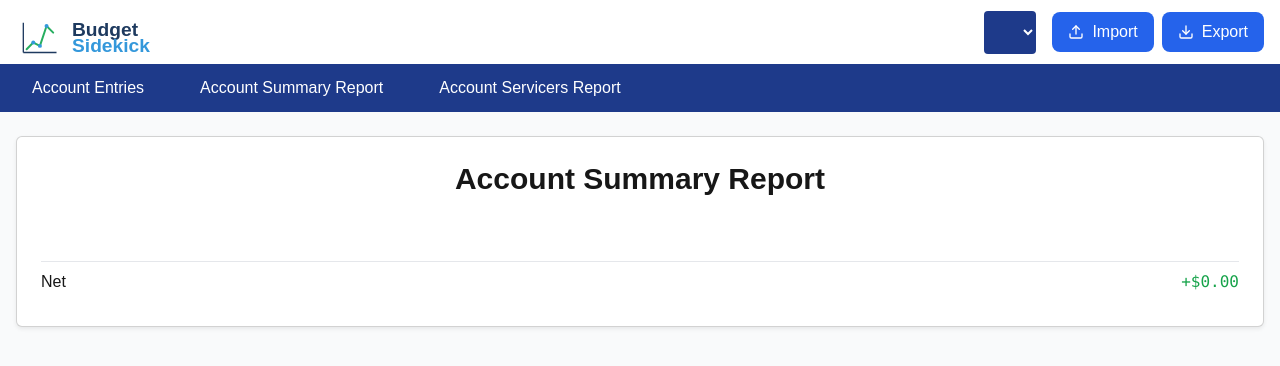
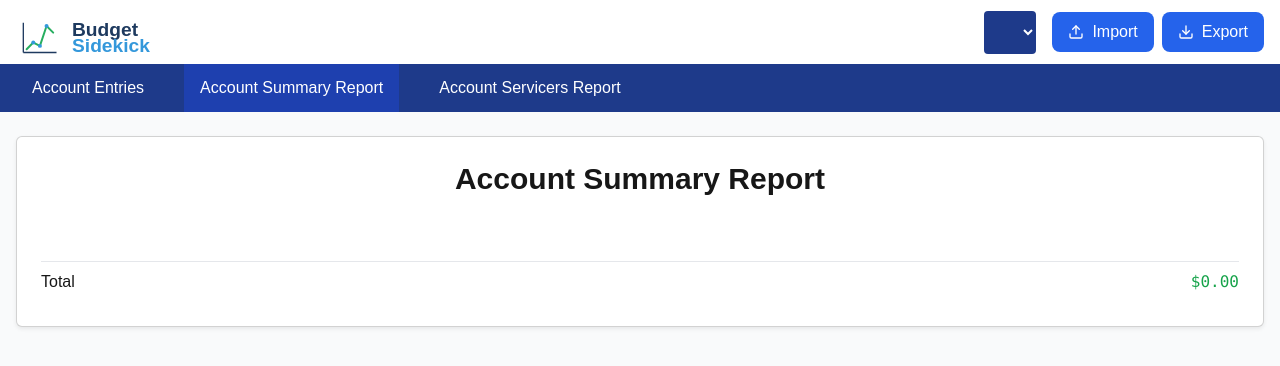
Before and after one commit to primordial-software-llc/budget-sidekick, a Next.js app: page /dashboard/account-summary-report in a window 1280 px wide. Shown: the top 366 px of the page. Built offline with nearby package versions, Linux system fonts and the light colour scheme.

Commit message:
Add decimal formatting using decimal.js. Add custom formatting to dictate rounding explicitly using round up at even.

```diff
--- a/package.json
+++ b/package.json
@@ -9,6 +9,7 @@
     "lint": "next lint"
   },
   "dependencies": {
+    "decimal.js": "^10.5.0",
     "lucide-react": "^0.469.0",
     "next": "15.1.3",
     "react": "^19.0.0",
--- a/src/app/dashboard/account-servicers-report/page.js
+++ b/src/app/dashboard/account-servicers-report/page.js
@@ -5,6 +5,7 @@ import { getLedger, getAllLedgerNames } from '@/utils/indexedDB';
 import { ChevronDownIcon, ChevronRightIcon } from 'lucide-react';
 import { LOCAL_STORAGE_KEY_LEDGER } from '@/utils/constants';
 import DashboardLayout from '@/components/DashboardLayout';
+import Decimal from '@/lib/decimal-config';
 
 // Helper function to extract payment account
 function getPaymentAccount(name) {
@@ -39,8 +40,8 @@ function createPaymentAccountStructure(entries) {
 
 // Component to render a payment account item
 function PaymentAccountItem({ name, data, onToggle }) {
-  const amount = data?.amount || 0;
-  const isPositive = amount >= 0;
+  const amount = new Decimal(data?.amount || 0);
+  const isPositive = amount.gte(0);
 
   return (
     <div>
@@ -59,20 +60,23 @@ function PaymentAccountItem({ name, data, onToggle }) {
         )}
         <span className="flex-grow">{name}</span>
         <span className={`font-mono ${isPositive ? 'text-green-600' : 'text-red-600'}`}>
-          ${Math.abs(amount).toFixed(2)}
+          ${amount.toFormat(2)}
         </span>
       </div>
 
       {data.isExpanded && data.entries.length > 0 && (
         <div className="ml-6">
-          {data.entries.map((entry, index) => (
+          {data.entries.map((entry, index) => {
+            const entryAmount = new Decimal(entry.amount);
+            return (
               <div key={index} className="flex justify-between py-1">
                 <span className="text-gray-600">{entry.name.split('-')[0].trim()}</span>
-              <span className={`font-mono ${entry.amount >= 0 ? 'text-green-600' : 'text-red-600'}`}>
-                ${Math.abs(entry.amount).toFixed(2)}
+                <span className={`font-mono ${entryAmount.gte(0) ? 'text-green-600' : 'text-red-600'}`}>
+                  ${entryAmount.toFormat(2)}
                 </span>
               </div>
-          ))}
+            );
+          })}
         </div>
       )}
     </div>
@@ -123,7 +127,8 @@ export default function DebitAccountReport() {
   };
 
   const calculateNetTotal = () => {
-    return Object.values(structure).reduce((total, data) => total + data.amount, 0);
+    return Object.values(structure).reduce((total, data) =>
+      total.plus(new Decimal(data.amount || 0)), new Decimal(0));
   };
 
   return (
@@ -147,10 +152,15 @@ export default function DebitAccountReport() {
             />
           ))}
           <div className="flex items-center py-2 border-t mt-4">
-            <span className="flex-grow font-medium">Net</span>
-            <span className={`font-mono font-medium ${calculateNetTotal() >= 0 ? 'text-green-600' : 'text-red-600'}`}>
-              {calculateNetTotal() >= 0 ? '+' : '-'}${Math.abs(calculateNetTotal()).toFixed(2)}
+            <span className="flex-grow font-medium">Total</span>
+            {(() => {
+              const netTotal = calculateNetTotal();
+              return (
+                <span className={`font-mono font-medium ${netTotal.gte(0) ? 'text-green-600' : 'text-red-600'}`}>
+                  ${netTotal.toFormat(2)}
                 </span>
+              );
+            })()}
           </div>
         </div>
       </div>
--- a/src/app/dashboard/account-summary-report/page.js
+++ b/src/app/dashboard/account-summary-report/page.js
@@ -6,18 +6,19 @@ import { ChevronDownIcon, ChevronRightIcon } from 'lucide-react';
 import Link from 'next/link';
 import { LOCAL_STORAGE_KEY_LEDGER } from '@/utils/constants';
 import DashboardLayout from '@/components/DashboardLayout';
+import Decimal from '@/lib/decimal-config';
 
 // Helper function to create nested structure
 function createNestedStructure(entries) {
   // Initialize structure with Income and Expenses categories
   const structure = {
     Income: {
-      amount: 0,
+      amount: new Decimal(0),
       children: {},
       isExpanded: true
     },
     Expenses: {
-      amount: 0,
+      amount: new Decimal(0),
       children: {},
       isExpanded: true
     }
@@ -26,20 +27,20 @@ function createNestedStructure(entries) {
   // First pass: create the structure and set leaf amounts
   entries.forEach(entry => {
     const categories = entry.name.split(':');
-    const topLevelCategory = entry.amount >= 0 ? 'Income' : 'Expenses';
+    const topLevelCategory = new Decimal(entry.amount).gte(0) ? 'Income' : 'Expenses';
     let current = structure[topLevelCategory].children;
 
     categories.forEach((category, index) => {
       if (!current[category]) {
         current[category] = {
-          amount: 0,
+          amount: new Decimal(0),
           children: {},
           isExpanded: false
         };
       }
 
       if (index === categories.length - 1) {
-        current[category].amount = entry.amount; // Keep original value with sign
+        current[category].amount = new Decimal(entry.amount);
         current[category].isLeaf = true;
       }
 
@@ -49,14 +50,14 @@ function createNestedStructure(entries) {
 
   // Helper function to calculate totals recursively
   const calculateTotals = (node) => {
-    if (!node) return 0;
+    if (!node) return new Decimal(0);
     if (node.isLeaf) return node.amount;
 
-    let total = 0;
+    let total = new Decimal(0);
     for (const childKey in node.children) {
       const childTotal = calculateTotals(node.children[childKey]);
       node.children[childKey].amount = childTotal;
-      total += childTotal;
+      total = total.plus(childTotal);
     }
 
     node.amount = total;
@@ -73,9 +74,8 @@ function createNestedStructure(entries) {
 // Component to render a budget item
 function BudgetItem({ name, data, level = 0, onToggle, fullPath = name }) {
   const hasChildren = data?.children ? Object.keys(data.children).length > 0 : false;
-  const amount = data?.amount || 0;
-  const isPositive = amount >= 0;
-  const prefix = isPositive ? '+' : '-';
+  const amount = new Decimal(data?.amount || 0);
+  const isPositive = amount.gte(0);
 
   return (
     <div>
@@ -95,7 +95,7 @@ function BudgetItem({ name, data, level = 0, onToggle, fullPath = name }) {
         )}
         <span className="flex-grow">{name}</span>
         <span className={`font-mono ${isPositive ? 'text-green-600' : 'text-red-600'}`}>
-          {prefix}${Math.abs(amount).toFixed(2)}
+          ${amount.toFormat(2)}
         </span>
       </div>
 
@@ -173,8 +173,8 @@ export default function BudgetReport() {
   };
 
   const calculateNetTotal = () => {
-    if (!structure.Income || !structure.Expenses) return 0;
-    return structure.Income.amount + structure.Expenses.amount; // Expenses are already negative
+    if (!structure.Income || !structure.Expenses) return new Decimal(0);
+    return new Decimal(structure.Income.amount).plus(structure.Expenses.amount);
   };
 
   return (
@@ -198,10 +198,15 @@ export default function BudgetReport() {
             />
           ))}
           <div className="flex items-center py-2 border-t mt-4">
-            <span className="flex-grow font-medium">Net</span>
-            <span className={`font-mono font-medium ${calculateNetTotal() >= 0 ? 'text-green-600' : 'text-red-600'}`}>
-              {calculateNetTotal() >= 0 ? '+' : '-'}${Math.abs(calculateNetTotal()).toFixed(2)}
-            </span>
+            <span className="flex-grow font-medium">Total</span>
+            {(() => {
+              const netTotal = calculateNetTotal();
+              return (
+                <span className={`font-mono font-medium ${netTotal.gte(0) ? 'text-green-600' : 'text-red-600'}`}>
+                  ${netTotal.toFormat(2)}
+                </span>
+              );
+            })()}
           </div>
         </div>
       </div>
--- a/src/app/dashboard/page.js
+++ b/src/app/dashboard/page.js
@@ -21,6 +21,7 @@ import { DB_NAME, DB_VERSION, STORE_NAME } from '@/utils/constants';
 import Link from 'next/link';
 import { LOCAL_STORAGE_KEY_LEDGER } from '@/utils/constants';
 import DashboardLayout from '@/components/DashboardLayout';
+import Decimal from '@/lib/decimal-config';
 
 function Dashboard() {
   const router = useRouter();
@@ -304,10 +305,12 @@ function Dashboard() {
               </tr>
             </thead>
             <tbody>
-              {ledgerEntries.map((entry, index) => (
+              {ledgerEntries.map((entry, index) => {
+                const amount = new Decimal(entry.amount);
+                return (
                   <tr key={index} className="border-b hover:bg-gray-50">
-                  <td className={`p-4 ${entry.amount >= 0 ? 'text-green-600' : 'text-red-600'}`}>
-                    ${Math.abs(entry.amount).toFixed(2)}
+                    <td className={`p-4 ${amount.gte(0) ? 'text-green-600' : 'text-red-600'}`}>
+                      ${amount.toFormat(2)}
                     </td>
                     <td className="p-4">{entry.day}</td>
                     <td className="p-4">{entry.name}</td>
@@ -328,7 +331,8 @@ function Dashboard() {
                       </div>
                     </td>
                   </tr>
-              ))}
+                );
+              })}
             </tbody>
           </table>
         </div>
--- a/src/components/DashboardLayout.js
+++ b/src/components/DashboardLayout.js
@@ -132,7 +132,7 @@ export default function DashboardLayout({ children, currentLedger, availableLedg
             </Link>
             <Link
               href="/dashboard/account-summary-report"
-              className={`px-4 py-3 text-white ${activeTab === 'withdrawals-obligations-report' ? 'bg-blue-800' : 'hover:bg-blue-800'}`}
+              className={`px-4 py-3 text-white ${activeTab === 'report' ? 'bg-blue-800' : 'hover:bg-blue-800'}`}
             >
               Account Summary Report
             </Link>
--- /dev/null
+++ b/src/lib/decimal-config.js
@@ -0,0 +1,25 @@
+import Decimal from 'decimal.js';
+
+// Configure to match C# decimal precision
+Decimal.set({
+  precision: 29, // Matches C# decimal's 29 significant digits
+  rounding: Decimal.ROUND_HALF_UP, // Standard round up for display
+  toExpNeg: -7,
+  toExpPos: 21,
+  maxE: 9e15,
+  minE: -9e15,
+});
+
+// Add format method that uses Intl after rounding
+Decimal.prototype.toFormat = function(dp = 2) {
+  // First do our rounding using toFixed
+  const roundedValue = this.toFixed(dp);
+
+  // Then use Intl for formatting
+  return new Intl.NumberFormat('en-US', {
+    minimumFractionDigits: dp,
+    maximumFractionDigits: dp,
+  }).format(roundedValue);
+};
+
+export default Decimal;
```
Also changed, not shown: 1 other file (tests, documents, lock files or other folders). Lines whose indentation alone changed are shown as unchanged.
